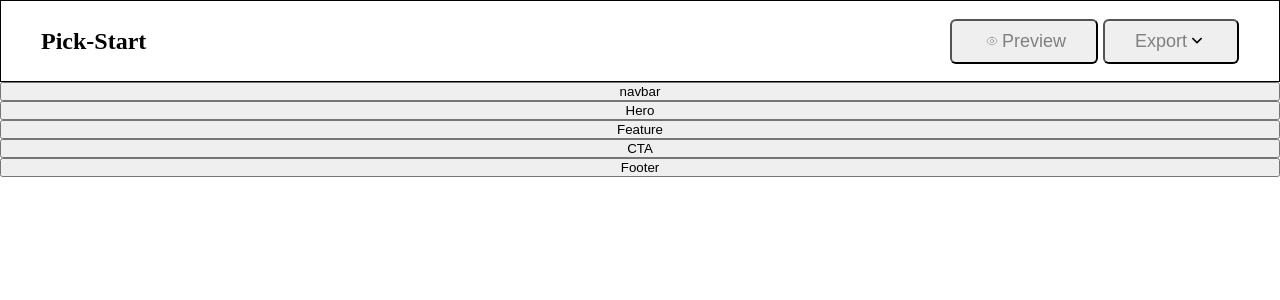
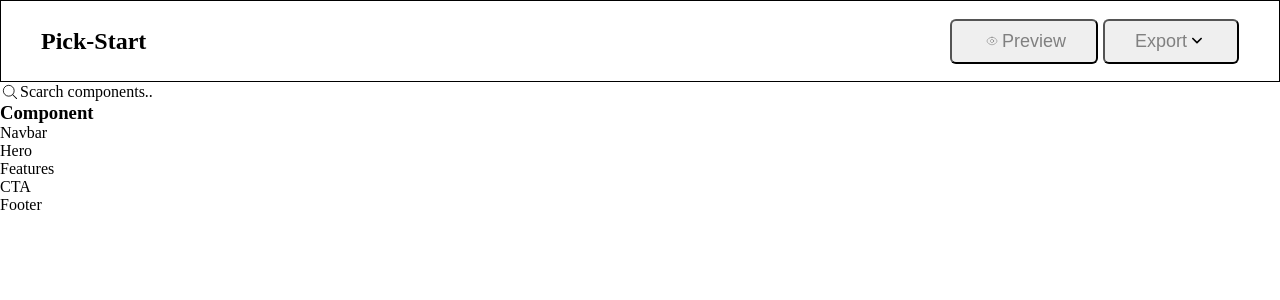
Before and after one commit to pratikadhikari2062/Pick-Start, a React (Vite) app: page / in a window 1280 px wide. Shown: the top 300 px of the page. Built offline with nearby package versions, Linux system fonts and the light colour scheme.

Commit message:
svg icon add

```diff
--- a/src/components/icon/Icon.tsx
+++ b/src/components/icon/Icon.tsx
@@ -65,3 +65,46 @@ export const EyeIcon = ({ size = 20, color = "", className }: IconProps) => (
     </g>
   </svg>
 );
+export const SearchIcon = ({ size = 20, color = "", className }: IconProps) => (
+  <svg
+    viewBox="0 0 24 24"
+
+    fill={color}
+    height={size}
+    width={size}
+    className={className}
+
+    xmlns="http://www.w3.org/2000/svg">
+    <g id="SVGRepo_bgCarrier" strokeWidth="0"></g>
+    <g
+      id="SVGRepo_tracerCarrier"
+      strokeLinecap="round"
+      strokeLinejoin="round"
+    ></g>
+    <g id="SVGRepo_iconCarrier">
+      {" "}
+      <g clipPath="url(#clip0_15_152)">
+        {" "}
+        <rect width="24" height="24" fill="white"></rect>{" "}
+        <circle
+          cx="10.5"
+          cy="10.5"
+          r="6.5"
+          stroke="#000000"
+          strokeLinejoin="round"
+        ></circle>{" "}
+        <path
+          d="M19.6464 20.3536C19.8417 20.5488 20.1583 20.5488 20.3536 20.3536C20.5488 20.1583 20.5488 19.8417 20.3536 19.6464L19.6464 20.3536ZM20.3536 19.6464L15.3536 14.6464L14.6464 15.3536L19.6464 20.3536L20.3536 19.6464Z"
+          fill="#000000"
+        ></path>{" "}
+      </g>{" "}
+      <defs>
+        {" "}
+        <clipPath id="clip0_15_152">
+          {" "}
+          <rect width="24" height="24" fill="white"></rect>{" "}
+        </clipPath>{" "}
+      </defs>{" "}
+    </g>
+  </svg>
+);
--- a/src/components/layout/navbar/Navbar.styles.ts
+++ b/src/components/layout/navbar/Navbar.styles.ts
@@ -20,8 +20,6 @@ align-items:center;
 justyfy-content:center;
 display:flex;
 `
-
-
 export const PreviewButton = styled.button`
 
     padding:10px 30px;
--- a/src/components/layout/sidebar/SideBar.tsx
+++ b/src/components/layout/sidebar/SideBar.tsx
@@ -1,16 +1,20 @@
-import { SideBarWapper } from "./sidebar.styles";
+import { SearchIcon } from "../../icon/Icon";
+import { ButtonWrapper } from "../navbar/Navbar.styles";
 
 
 const SideBar: React.FC = () => {
     return (
-        <SideBarWapper>
-            <button>navbar</button>
-            <button>Hero</button>
-            <button>Feature</button>
-            <button>CTA</button>
-            <button>Footer</button>
-            <h1></h1>
-        </SideBarWapper>
+        <div>
+            <ButtonWrapper> < SearchIcon color="none"/> Scarch components..  </ButtonWrapper>
+            <h3>Component</h3>
+            <ul>
+                <li>Navbar</li>
+                <li>Hero</li>
+                <li>Features</li>
+                <li>CTA</li>
+                <li>Footer</li>
+            </ul>
+        </div>
     )
 };
 export default SideBar;
--- a/src/components/layout/sidebar/sidebar.styles.ts
+++ b/src/components/layout/sidebar/sidebar.styles.ts
@@ -1,7 +1,6 @@
 import styled from "styled-components";
 
 export const SideBarWapper = styled.div`
-display:flex;
-flex-direction:column;
+
 
 `;
```
